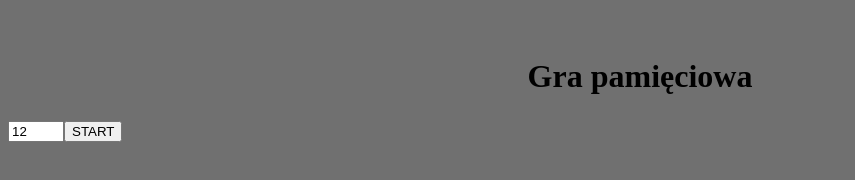
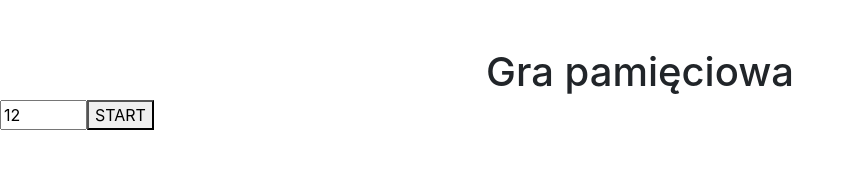
Before and after one commit to pkacper0/Gierka, a plain HTML site: page index.html in a window 1280 px wide. Shown: the whole page, without its empty margins (0-855 px from the left). Drawn offline with nearby package versions, Linux system fonts and the light colour scheme.

Commit message:
Dodałem google sans, bootstrapa i fontawesome

```diff
--- a/index.html
+++ b/index.html
@@ -3,6 +3,9 @@
 
   <head>
     <link rel="stylesheet" type="text/css" href="style.css">
+    <link rel="stylesheet" href="https://stackpath.bootstrapcdn.com/bootstrap/4.3.1/css/bootstrap.min.css" integrity="sha384-ggOyR0iXCbMQv3Xipma34MD+dH/1fQ784/j6cY/iJTQUOhcWr7x9JvoRxT2MZw1T" crossorigin="anonymous">
+    <link href="https://fonts.googleapis.com/css?family=Open+Sans&display=swap" rel="stylesheet">
+    <script src="https://kit.fontawesome.com/e145cebe63.js"></script>
   </head>
 
   <body>
--- a/style.css
+++ b/style.css
@@ -3,6 +3,7 @@
 body
 {
   background-color: #707070;
+  font-family: 'Open Sans', sans-serif;
 }
 
 #Header
```
